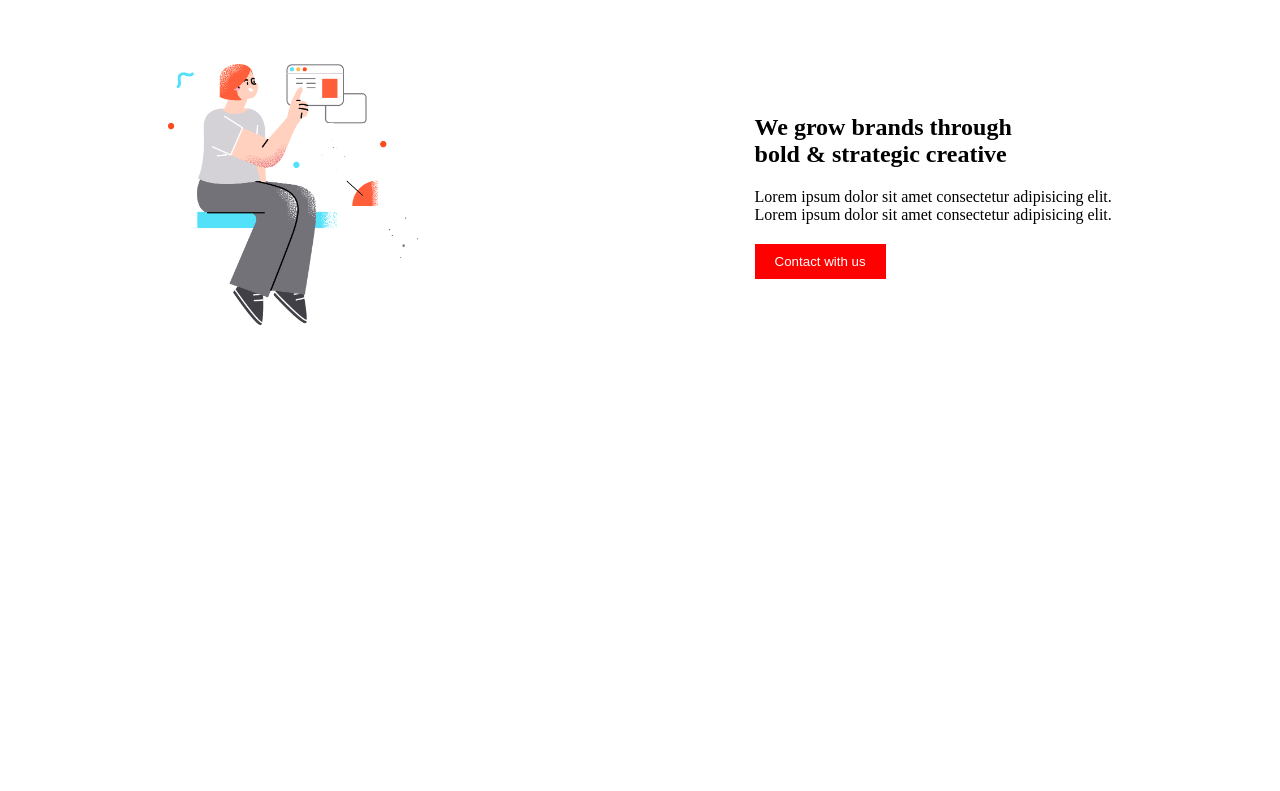
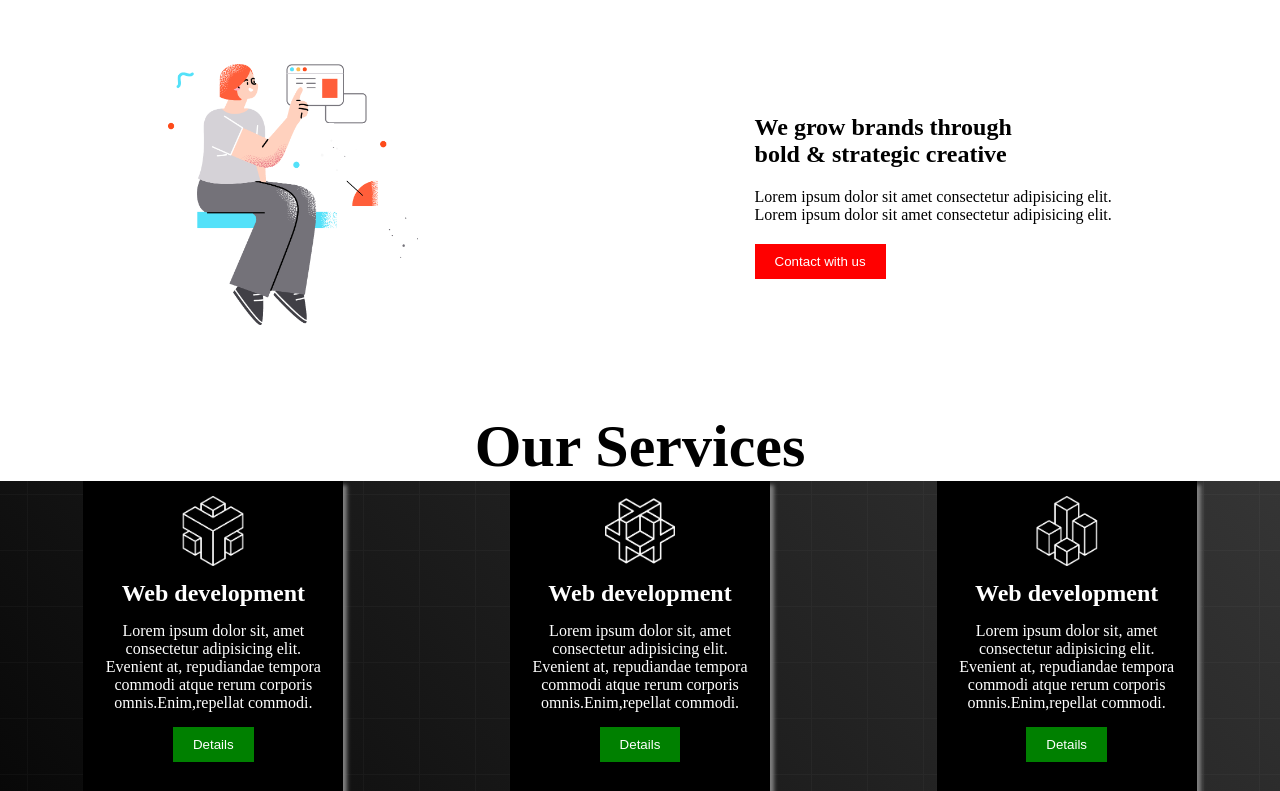
Before and after one commit to Siddika-Ayesha/Digital-Product, a plain HTML site: page index.html in a window 1280 px wide. Shown: the part 955-1746 px from the top of the page. Before the commit the page ends 1352 px from the top, so only its background shows below. Drawn offline with Linux system fonts and the light colour scheme.

Commit message:
added service section

```diff
--- a/index.html
+++ b/index.html
@@ -54,6 +54,37 @@
             </div>
         </div>
     </section>
+    <!-- Service Section -->
+    <section>
+        <h1 class="about-head">Our Services </h1>
+        <div class="service-container">
+            <div class="box">
+                <img class="icon" src="./icon/0.png" alt="">
+                <h2 class="box-title">Web development</h2>
+                <p class="box-description">
+                    Lorem ipsum dolor sit, amet consectetur adipisicing elit. Evenient at, repudiandae tempora commodi atque rerum corporis omnis.Enim,repellat commodi.
+                </p>
+                <button class="btn box-btn"> Details </button>
+            </div>
+            <div class="box">
+                <img class="icon" src="./icon/1.png" alt="">
+                <h2 class="box-title">Web development</h2>
+                <p class="box-description">
+                    Lorem ipsum dolor sit, amet consectetur adipisicing elit. Evenient at, repudiandae tempora commodi atque rerum corporis omnis.Enim,repellat commodi.
+                </p>
+                <button class="btn box-btn"> Details </button>
+            </div>
+            <div class="box">
+                <img class="icon" src="./icon/2.png" alt="">
+                <h2 class="box-title">Web development</h2>
+                <p class="box-description">
+                    Lorem ipsum dolor sit, amet consectetur adipisicing elit. Evenient at, repudiandae tempora commodi atque rerum corporis omnis.Enim,repellat commodi.
+                </p>
+                <button class="btn box-btn"> Details </button>
+            </div>
+
+        </div>
+    </section>
 </main>
 <footer>
 
--- a/style.css
+++ b/style.css
@@ -85,3 +85,32 @@
 .about-text p{
     margin-top: 20px;
 }
+
+.box{
+    width: 230px ;
+    height: 280px;
+    box-shadow: 4px 4px 4px gray;
+    background-color: black;
+    text-align: center;
+    padding: 15px;
+    color: white;
+}
+.icon{
+    width: 70px;
+}
+.box-btn{
+    background-color: green;
+    margin-top: 10px;
+}
+.box-title{
+    padding: 10px;
+}
+
+.box-description{
+    padding: 5px;
+}
+.service-container{
+    display: flex;
+    justify-content: space-around;
+    background-image: url("./images/background.png"),linear-gradient(45deg,rgb(8,8,8),rgb(53,53,53));
+}
```
